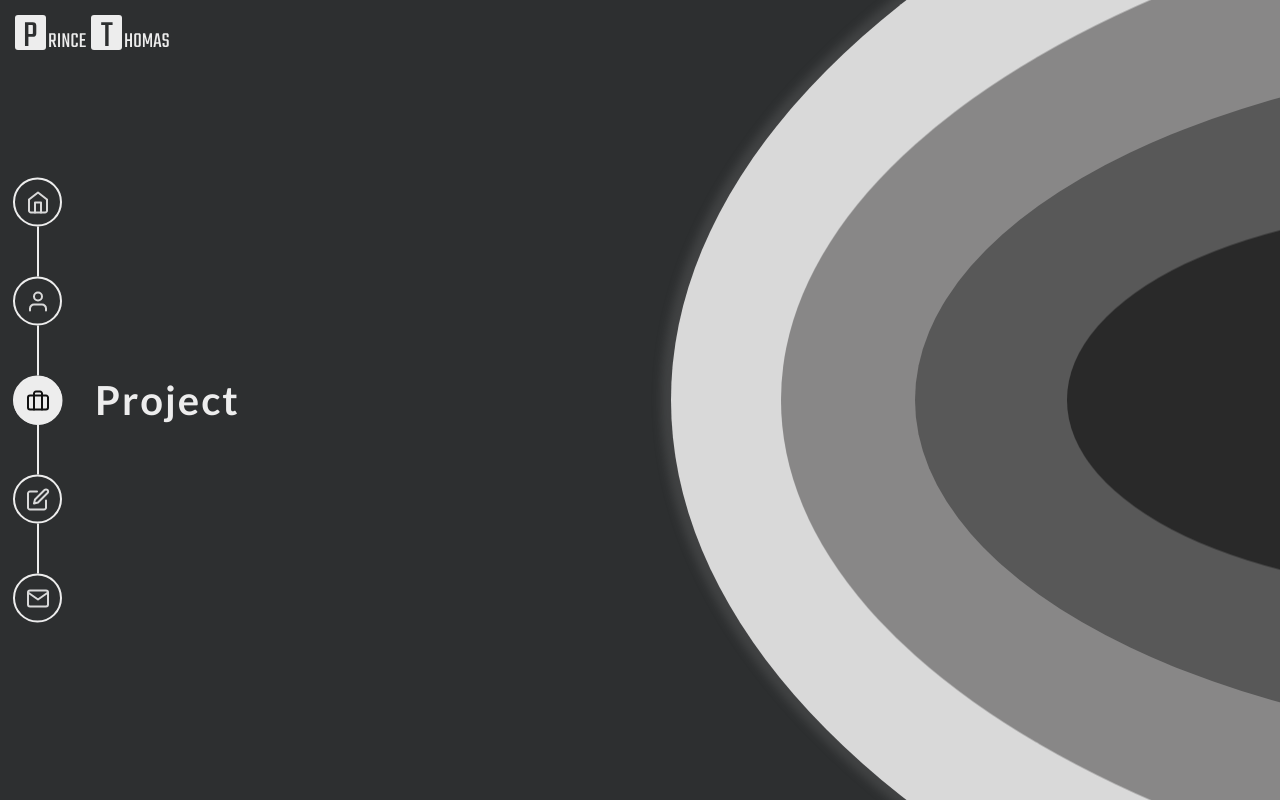
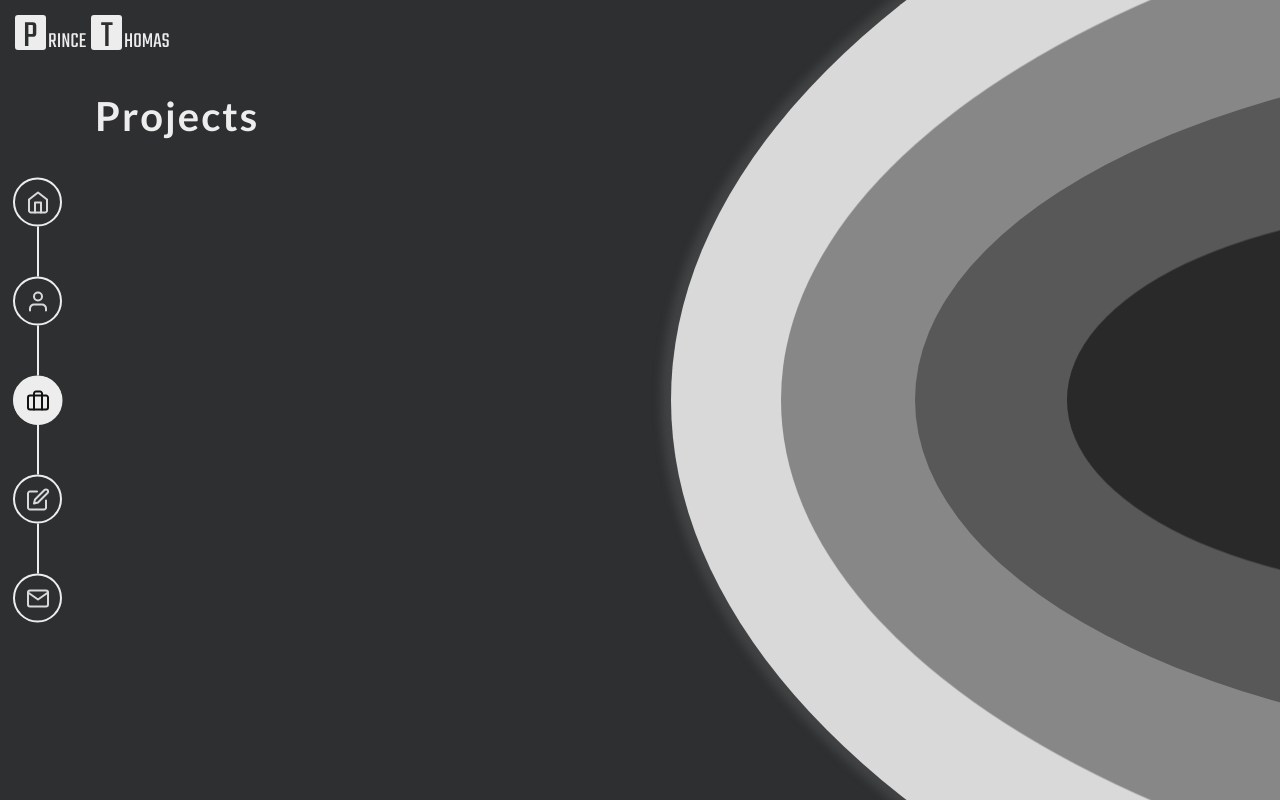
Before and after one commit to Imagine-Me/portfolio, a Next.js app: page /project in a window 1280 px wide. Built offline with nearby package versions, Linux system fonts and the light colour scheme.

Commit message:
feat(app): implement full screen content

```diff
--- a/components/layout/content.tsx
+++ b/components/layout/content.tsx
@@ -49,14 +49,12 @@ const animate = (windowWidth: number) => {
   };
 };
 
+export function LeftContent(props: Props) {
+  return <motion.div {...props} className={classes.Left} />;
+}
 
-export function LeftContent(props: Props) {
-  return (
-    <motion.div
-      {...props}
-      className={classes.Left}
-    />
-  );
+export function LeftFullContent(props: Props) {
+  return <div {...props} className={classes.LeftFullContent} />;
 }
 
 export function RightContent({ width = 0, ...props }: Props) {
--- a/components/layout/layout.module.scss
+++ b/components/layout/layout.module.scss
@@ -36,6 +36,15 @@ $hoverEasing: cubic-bezier(0.23, 1, 0.32, 1);
   z-index: 2;
 }
 
+.LeftFullContent {
+  width: 100%;
+  position: absolute;
+  left: 0;
+  top: 65px;
+  padding: 0 15px;
+  z-index: 2;
+}
+
 .Footer {
   height: 50px;
 }
@@ -69,4 +78,8 @@ $hoverEasing: cubic-bezier(0.23, 1, 0.32, 1);
   .Right {
     width: 55%;
   }
+
+  .LeftFullContent {
+    padding-left: 95px;
+  }
 }
--- a/pages/project.tsx
+++ b/pages/project.tsx
@@ -1,12 +1,18 @@
 import type { NextPage } from "next";
-import { LeftContent } from "../components/layout/content";
+import JumpiLetters from "../components/jumbi-letters/jumpi-letters";
+import { LeftContent, LeftFullContent } from "../components/layout/content";
 import H1 from "../components/Typography/h1/h1";
 
 const About: NextPage = () => {
   return (
-    <LeftContent>
-      <H1>{"Project"}</H1>
-    </LeftContent>
+    <>
+      <LeftContent></LeftContent>
+      <LeftFullContent>
+        <H1>
+          <JumpiLetters text="Projects" />
+        </H1>
+      </LeftFullContent>
+    </>
   );
 };
 
```
